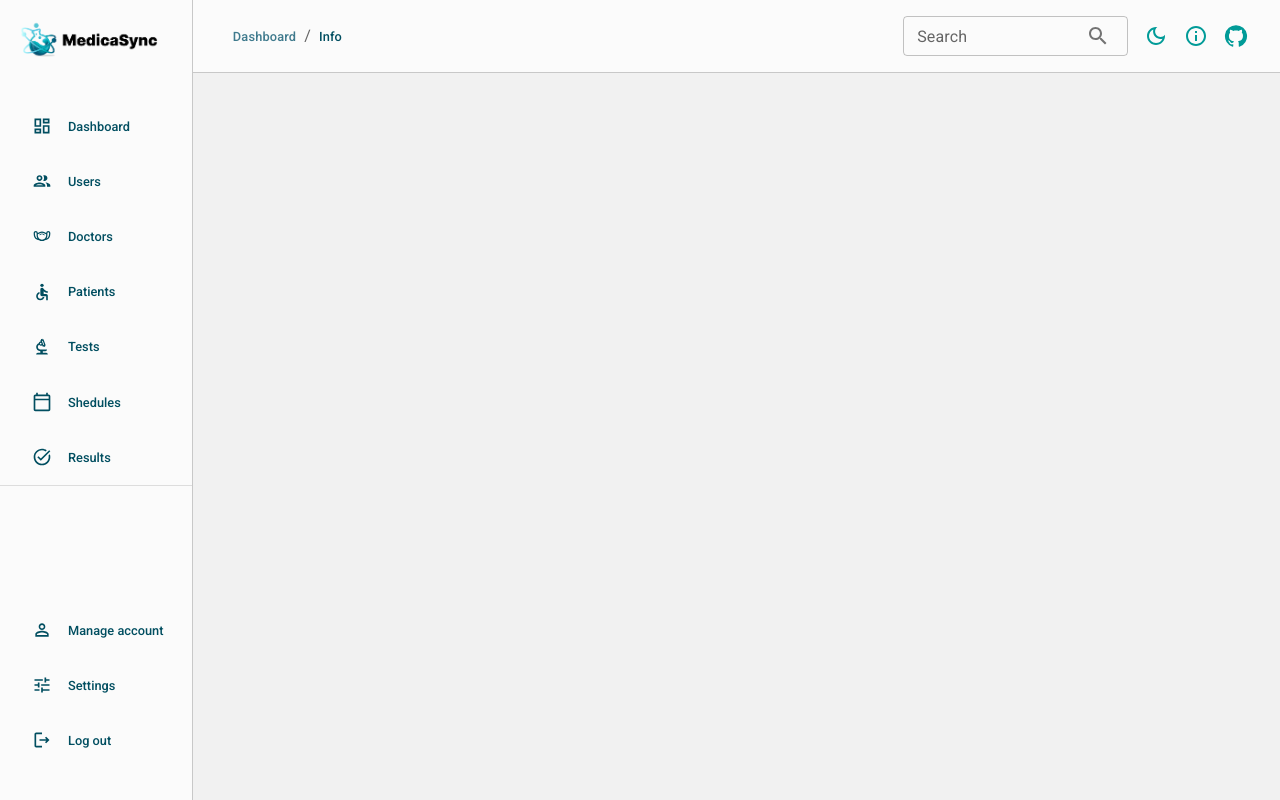
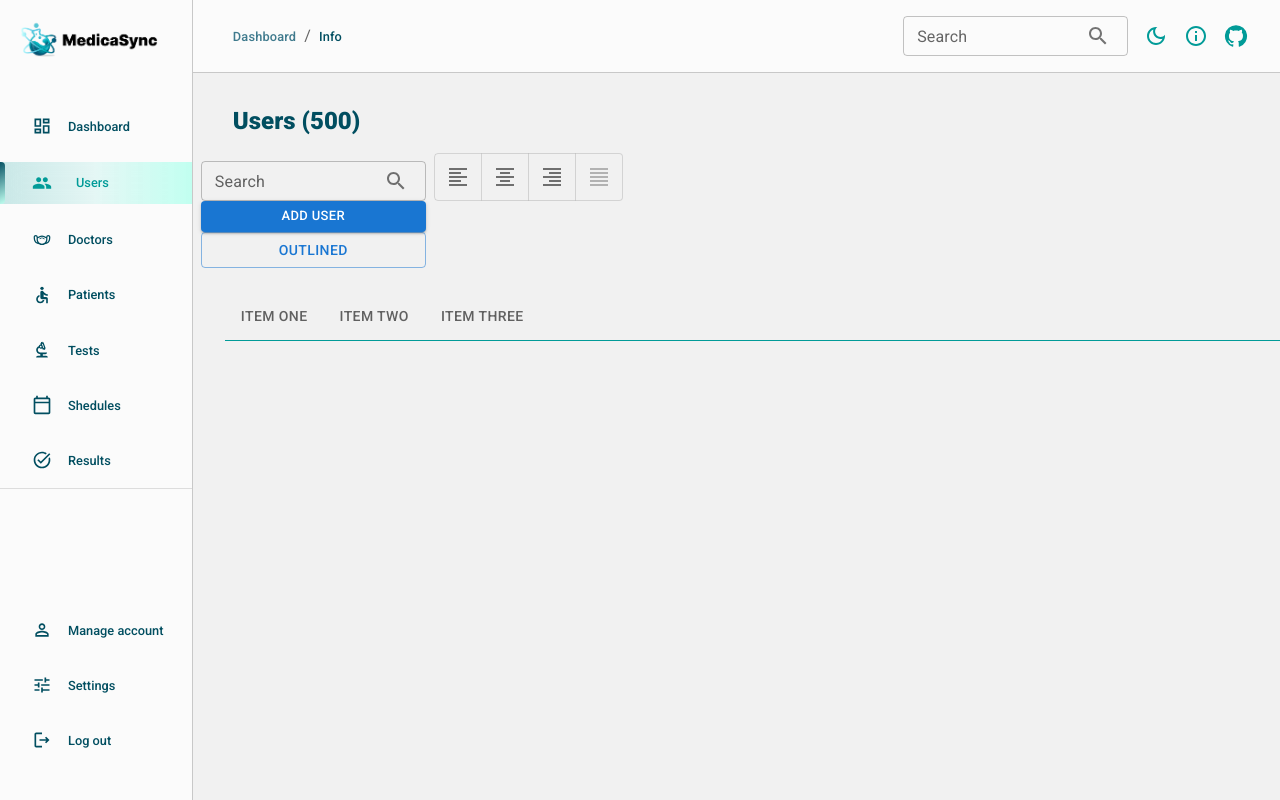
Before and after one commit to JuPegro/Patient-Manager-Web, a React (Create React App) app in the folder client/: page /users in a window 1280 px wide. Built offline with nearby package versions, Linux system fonts and the light colour scheme.

Commit message:
User UI 1/4

```diff
--- a/client/src/App.jsx
+++ b/client/src/App.jsx
@@ -5,6 +5,7 @@ import { NavBar } from "./components/NavBar";
 import "./app.css";
 import { Box } from "@mui/material";
 import { DashboardPage } from "./pages/DashboardPage";
+import { UserPage } from "./pages/UserPage";
 
 const App = () => {
   return (
@@ -15,7 +16,7 @@ const App = () => {
           <NavBar />
           <Routes>
             <Route path="/dashboard" element={<DashboardPage />} />
-            <Route path="/auth/signup" element={<h2>Nada</h2>} />
+            <Route path="/users" element={<UserPage />} />
           </Routes>
         </Box>
       </div>
--- a/client/src/components/Navigation.jsx
+++ b/client/src/components/Navigation.jsx
@@ -27,7 +27,7 @@ export const links = [
   },
   {
     name: "Users",
-    path: "/ajakaks",
+    path: "/users",
     icon: <GroupOutlinedIcon fontSize="small" />,
     activeIcon: <GroupIcon fontSize="small" />,
   },
--- /dev/null
+++ b/client/src/pages/UserPage.jsx
@@ -0,0 +1,73 @@
+import React from "react";
+import { Box, Typography, Tab, Tabs, Button } from "@mui/material";
+import IconButton from "@mui/material/IconButton";
+import InputLabel from "@mui/material/InputLabel";
+import FormControl from "@mui/material/FormControl";
+import SearchIcon from "@mui/icons-material/Search";
+import OutlinedInput from "@mui/material/OutlinedInput";
+import InputAdornment from "@mui/material/InputAdornment";
+import FormatAlignLeftIcon from "@mui/icons-material/FormatAlignLeft";
+import FormatAlignCenterIcon from "@mui/icons-material/FormatAlignCenter";
+import FormatAlignRightIcon from "@mui/icons-material/FormatAlignRight";
+import FormatAlignJustifyIcon from "@mui/icons-material/FormatAlignJustify";
+import ToggleButton from "@mui/material/ToggleButton";
+import ToggleButtonGroup from "@mui/material/ToggleButtonGroup";
+
+export const UserPage = () => {
+  return (
+    <Box sx={{}}>
+      <Typography
+        variant="h5"
+        sx={{ fontWeight: 800, color: "#014e60", margin: "2rem 0 1rem 2.5rem" }}
+        gutterBottom
+      >
+        Users (500)
+      </Typography>
+      <FormControl sx={{ m: 1, width: "25ch" }} variant="outlined" size="small">
+        <InputLabel>Search</InputLabel>
+        <OutlinedInput
+          id="outlined-adornment-password"
+          endAdornment={
+            <InputAdornment position="start">
+              <IconButton aria-label="toggle password visibility" edge="end">
+                <SearchIcon />
+              </IconButton>
+            </InputAdornment>
+          }
+          label="Password"
+        />
+        <Button size="small" variant="contained">
+          Add User
+        </Button>
+        <Button variant="outlined">Outlined</Button>
+      </FormControl>
+      <ToggleButtonGroup exclusive aria-label="text alignment">
+        <ToggleButton value="left" aria-label="left aligned">
+          <FormatAlignLeftIcon />
+        </ToggleButton>
+        <ToggleButton value="center" aria-label="centered">
+          <FormatAlignCenterIcon />
+        </ToggleButton>
+        <ToggleButton value="right" aria-label="right aligned">
+          <FormatAlignRightIcon />
+        </ToggleButton>
+        <ToggleButton value="justify" aria-label="justified" disabled>
+          <FormatAlignJustifyIcon />
+        </ToggleButton>
+      </ToggleButtonGroup>
+      <Box
+        sx={{
+          borderBottom: 1,
+          borderColor: "#019b98",
+          margin: "1rem 0 0 2rem",
+        }}
+      >
+        <Tabs aria-label="basic tabs example">
+          <Tab label="Item One" />
+          <Tab label="Item Two" />
+          <Tab label="Item Three" />
+        </Tabs>
+      </Box>
+    </Box>
+  );
+};
```
